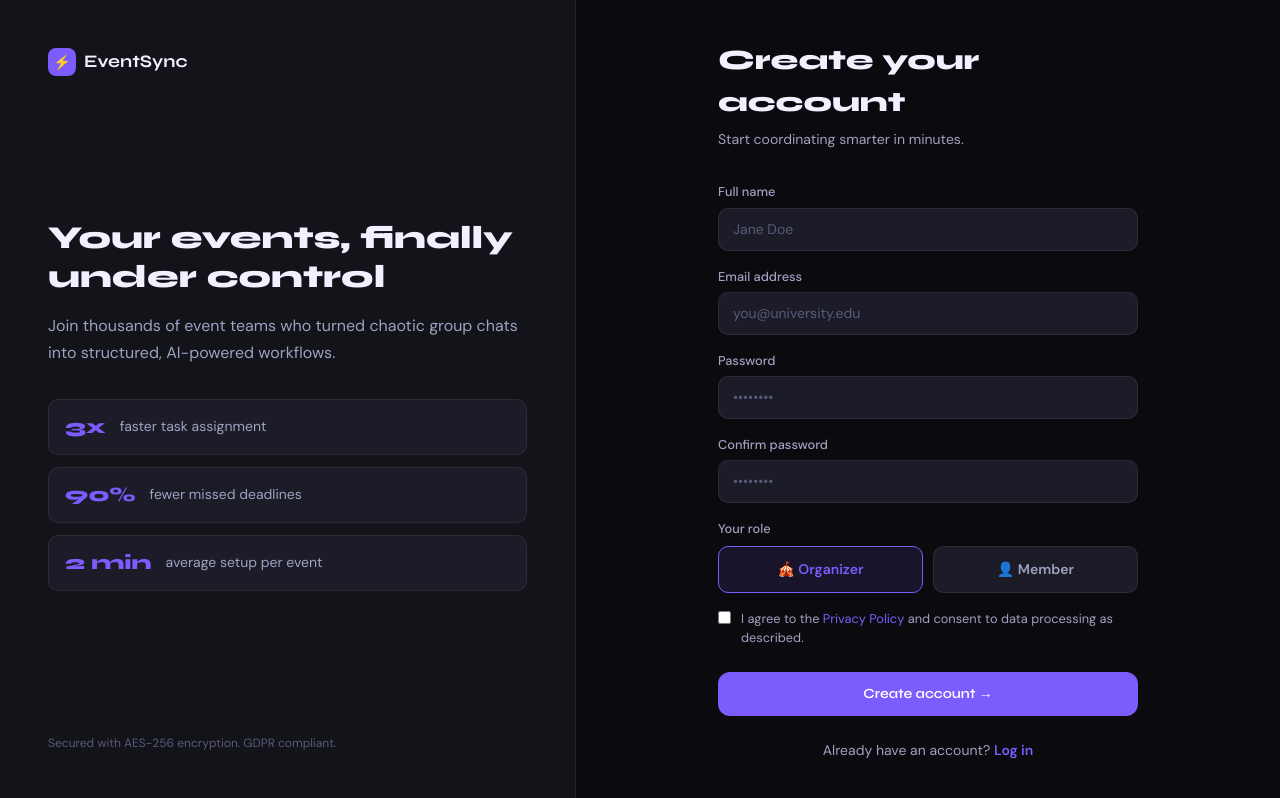
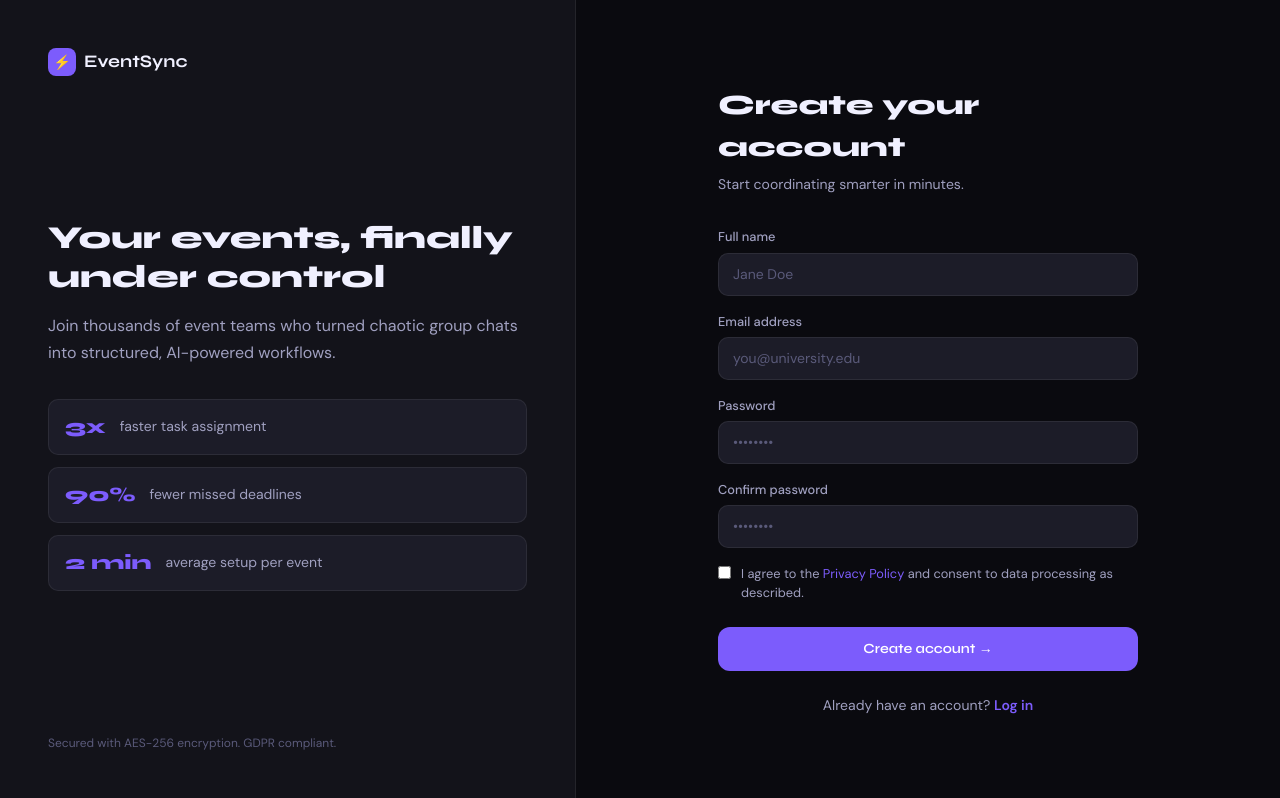
Before and after one commit to Areen-Zainab/EventSync, a Next.js app in the folder frontend/: page /signup in a window 1280 px wide. Built offline with nearby package versions, Linux system fonts and the light colour scheme; no server answers.

Commit message:
feat: implement dynamic loading of team notifications in the dashboard

```diff
--- a/frontend/app/dashboard/notifications/page.tsx
+++ b/frontend/app/dashboard/notifications/page.tsx
@@ -1,24 +1,86 @@
 "use client";
-import { useState } from "react";
+import { useEffect, useState } from "react";
 
-const notifications = [
-  { id: 1, type: "task", title: "Confirm venue deposit", body: "Due in 6 hours · Annual Tech Gala", time: "5 min ago", read: false, icon: "🔴" },
-  { id: 2, type: "ai", title: "AI Risk Alert", body: "Vendor deadline not confirmed — 2 days left in 'Spring Cultural Fest'", time: "22 min ago", read: false, icon: "🤖" },
-  { id: 3, type: "team", title: "New task assigned to you", body: "Omar assigned 'Book AV Equipment' to you", time: "1 hr ago", read: false, icon: "✅" },
-  { id: 4, type: "ai", title: "AI extracted 4 tasks", body: "From recent chat in 'Startup Pitch Night'", time: "2 hr ago", read: true, icon: "🤖" },
-  { id: 5, type: "task", title: "Finalize speaker lineup", body: "Due in 18 hours · Annual Tech Gala", time: "3 hr ago", read: true, icon: "⏰" },
-  { id: 6, type: "team", title: "Sara Lee joined Tech Gala", body: "Sara was added as a Member by Rania", time: "5 hr ago", read: true, icon: "👤" },
-  { id: 7, type: "team", title: "Message pinned in #tech-gala", body: "Alex pinned 'Venue: City Convention Hall, Floor 3'", time: "Yesterday", read: true, icon: "📌" },
-];
+const API_BASE_URL = process.env.NEXT_PUBLIC_API_BASE_URL || "http://localhost:5000/api";
+
+type DashboardActivity = {
+  text: string;
+  time: string;
+  icon: string;
+};
+
+type DashboardResponse = {
+  success: boolean;
+  dashboard?: {
+    activity: DashboardActivity[];
+  };
+  message?: string;
+};
+
+type NotificationItem = {
+  id: string;
+  type: "task" | "ai" | "team";
+  title: string;
+  body: string;
+  time: string;
+  read: boolean;
+  icon: string;
+};
+
+const notifications: NotificationItem[] = [];
 
 const typeColor: Record<string, string> = { task: "var(--overdue)", ai: "var(--accent)", team: "var(--on-track)" };
 
 export default function NotificationsPage() {
   const [filter, setFilter] = useState("All");
   const [items, setItems] = useState(notifications);
+  const typeByFilter: Record<string, NotificationItem["type"] | "all"> = {
+    All: "all",
+    "Task Reminders": "task",
+    "AI Alerts": "ai",
+    "Team Activity": "team",
+  };
 
-  const filtered = filter === "All" ? items : items.filter(n => n.type === filter.toLowerCase().replace(' ', ''));
+  const selectedType = typeByFilter[filter] || "all";
+  const filtered = selectedType === "all" ? items : items.filter((n) => n.type === selectedType);
   const unread = items.filter(n => !n.read).length;
+
+  useEffect(() => {
+    const loadTeamActivity = async () => {
+      const token = typeof window !== "undefined" ? localStorage.getItem("eventsync_token") : null;
+      if (!token) return;
+
+      try {
+        const response = await fetch(`${API_BASE_URL}/dashboard`, {
+          headers: {
+            Authorization: `Bearer ${token}`,
+          },
+        });
+
+        const result: DashboardResponse = await response.json();
+        if (!response.ok || !result.success || !result.dashboard) return;
+
+        const teamNotifications: NotificationItem[] = (result.dashboard.activity || []).map((activity, index) => ({
+          id: `team-${index}-${activity.time}-${activity.text}`,
+          type: "team",
+          title: "Team Activity",
+          body: activity.text,
+          time: activity.time,
+          read: false,
+          icon: activity.icon || "💬",
+        }));
+
+        setItems((current) => {
+          const nonTeamItems = current.filter((item) => item.type !== "team");
+          return [...teamNotifications, ...nonTeamItems];
+        });
+      } catch {
+        // Keep base notifications when dashboard data cannot be loaded.
+      }
+    };
+
+    void loadTeamActivity();
+  }, []);
 
   return (
     <div style={{ padding: '32px 36px', maxWidth: 700 }}>
--- a/frontend/components/AuthForm.tsx
+++ b/frontend/components/AuthForm.tsx
@@ -20,7 +20,6 @@ type AuthApiResponse = {
 export default function AuthForm({ mode }: AuthFormProps) {
   const isLogin = mode === "login";
   const router = useRouter();
-  const [role, setRole] = useState<"organizer" | "member">("organizer");
   const [name, setName] = useState("");
   const [email, setEmail] = useState("");
   const [password, setPassword] = useState("");
@@ -68,7 +67,7 @@ export default function AuthForm({ mode }: AuthFormProps) {
           name: name.trim(),
           email: email.trim(),
           password,
-          role: role === "organizer" ? "Organizer" : "Member",
+          role: "Organizer",
           privacy_consent: privacyConsent,
         };
 
@@ -172,28 +171,6 @@ export default function AuthForm({ mode }: AuthFormProps) {
                   <input className="input" type="password" placeholder="••••••••" value={confirmPassword} onChange={(e) => setConfirmPassword(e.target.value)} />
                 </div>
 
-                <div>
-                  <label style={{ display: 'block', fontSize: '0.8rem', fontWeight: 500, color: 'var(--text-2)', marginBottom: 8 }}>Your role</label>
-                  <div style={{ display: 'grid', gridTemplateColumns: '1fr 1fr', gap: 10 }}>
-                    {(['organizer', 'member'] as const).map(r => (
-                      <button type="button" key={r} onClick={() => setRole(r)} style={{
-                        padding: '12px',
-                        borderRadius: 10,
-                        border: `1px solid ${role === r ? 'var(--accent)' : 'var(--border)'}`,
-                        background: role === r ? 'rgba(124,92,252,0.12)' : 'var(--surface-2)',
-                        color: role === r ? 'var(--accent)' : 'var(--text-2)',
-                        fontWeight: 600,
-                        fontSize: '0.875rem',
-                        textTransform: 'capitalize',
-                        cursor: 'pointer',
-                        transition: 'all 0.15s',
-                      }}>
-                        {r === 'organizer' ? '🎪' : '👤'} {r}
-                      </button>
-                    ))}
-                  </div>
-                </div>
-
                 <label style={{ display: 'flex', alignItems: 'flex-start', gap: 10, cursor: 'pointer' }}>
                   <input type="checkbox" checked={privacyConsent} onChange={(e) => setPrivacyConsent(e.target.checked)} style={{ marginTop: 2, accentColor: 'var(--accent)' }} />
                   <span style={{ fontSize: '0.8rem', color: 'var(--text-2)', lineHeight: 1.5 }}>
```
